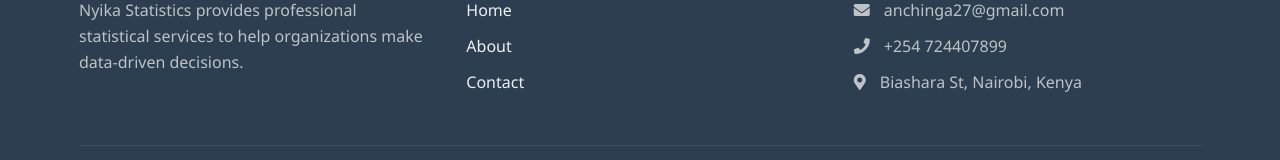
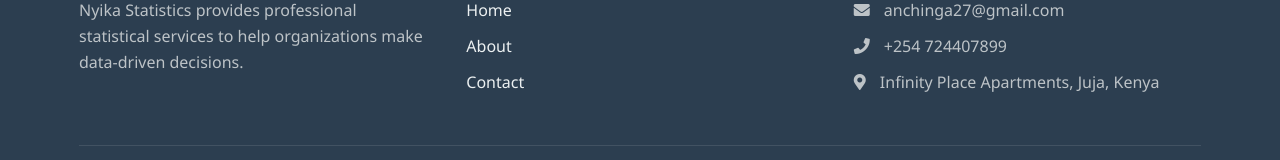
Before and after one commit to jaredanchinga/nyika-statistics, a plain HTML site: page about.html in a window 1280 px wide. Shown: the part 1714-1874 px from the top of the page. Drawn offline with Linux system fonts and the light colour scheme; a script that the page names is missing.

Commit message:
Update about.html

```diff
--- a/about.html
+++ b/about.html
@@ -102,7 +102,7 @@
                     <h3>Contact Info</h3>
                     <p><i class="fas fa-envelope"></i> anchinga27@gmail.com</p>
                     <p><i class="fas fa-phone"></i> +254 724407899</p>
-                    <p><i class="fas fa-map-marker-alt"></i> Biashara St, Nairobi, Kenya</p>
+                    <p><i class="fas fa-map-marker-alt"></i> Infinity Place Apartments, Juja, Kenya</p>
                 </div>
             </div>
             <div class="footer-bottom">
```
